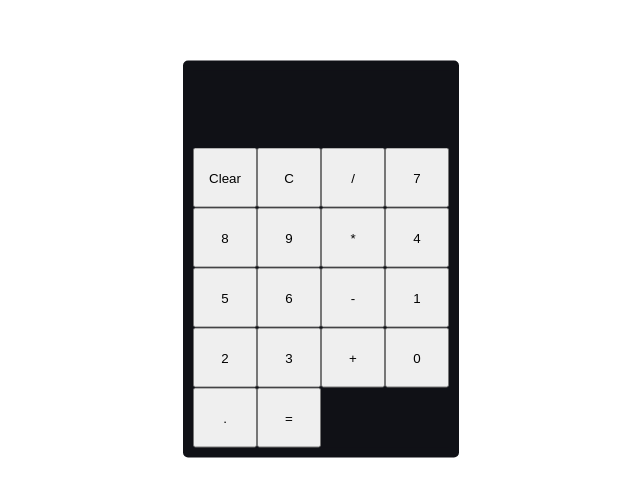
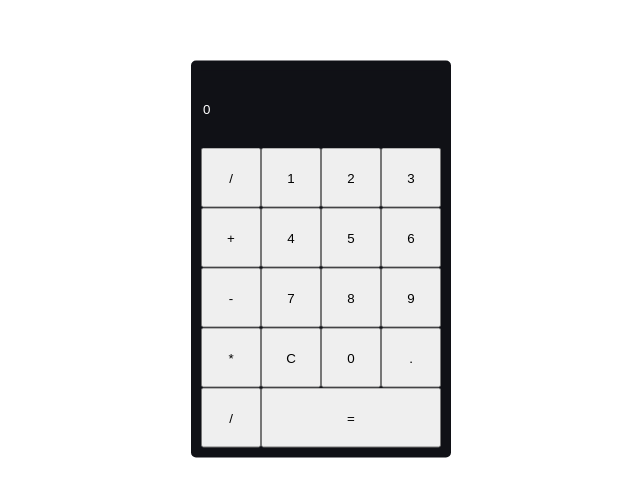
Before and after one commit to kalpesh-d/calculator-react, a React (Create React App) app: page / in a window 1280 px wide. Shown: the part 141-638 px from the top of the page, without its empty margins (319-959 px from the left). Built offline with nearby package versions, Linux system fonts and the light colour scheme.

Commit message:
defined number click & recreated layout

```diff
--- a/src/App.css
+++ b/src/App.css
@@ -14,17 +14,21 @@ body {
   position: absolute;
   transform: translate(-50%, -50%);
   margin: 0 auto;
-  width: 256px;
+  width: 240px;
   text-align: center;
   border: 10px solid #101116;
   background: #101116;
   border-radius: 5px;
 }
 
-.buttons {
-  display: grid;
-  grid-template-columns: repeat(4, 1fr);
-  grid-auto-rows: minmax(60px, auto);
+.button {
+  height: 60px;
+  width: 60px;
+}
+
+.equal {
+  height: 60px;
+  width: 180px;
 }
 
 input[type="text"] {
--- a/src/App.js
+++ b/src/App.js
@@ -2,7 +2,14 @@ import { useState } from "react";
 import './App.css';
 
 function App() {
-  const [displayValue, setDisplayValue] = useState('');
+  const [displayValue, setDisplayValue] = useState('0');
+
+  const handleNumberClick = (e) => {
+    const value = e.target.value;
+    setDisplayValue(displayValue === '0' ? value : displayValue + value);
+  }
+
+
   return (
     <>
       <div className="container">
@@ -10,28 +17,24 @@ function App() {
           <input type="text" value={displayValue}/>
         </form>
         <div className="buttons">
-          <button>Clear</button>
-          <button>C</button>
-          <button>/</button>
-
-          <button>7</button>
-          <button>8</button>
-          <button>9</button>
-          <button>*</button>
-
-          <button>4</button>
-          <button>5</button>
-          <button>6</button>
-          <button>-</button>
-
-          <button>1</button>
-          <button>2</button>
-          <button>3</button>
-
-          <button>+</button>
-          <button>0</button>
-          <button>.</button>
-          <button>=</button>
+          <button className="button" value="/">/</button>
+          <button className="button" value="1" onClick={handleNumberClick}>1</button>
+          <button className="button" value="2" onClick={handleNumberClick}>2</button>
+          <button className="button" value="3" onClick={handleNumberClick}>3</button>
+          <button className="button" value="+">+</button>
+          <button className="button" value="4" onClick={handleNumberClick}>4</button>
+          <button className="button" value="5" onClick={handleNumberClick}>5</button>
+          <button className="button" value="6" onClick={handleNumberClick}>6</button>
+          <button className="button" value="-">-</button>
+          <button className="button" value="7" onClick={handleNumberClick}>7</button>
+          <button className="button" value="8" onClick={handleNumberClick}>8</button>
+          <button className="button" value="9" onClick={handleNumberClick}>9</button>
+          <button className="button" value="">*</button>
+          <button className="button" value="c" >C</button>
+          <button className="button" value="0" onClick={handleNumberClick}>0</button>
+          <button className="button" value=".">.</button>
+          <button className="button" value=".">/</button>
+          <button value="=" className="equal">=</button>
         </div>
       </div>
     </>
```
